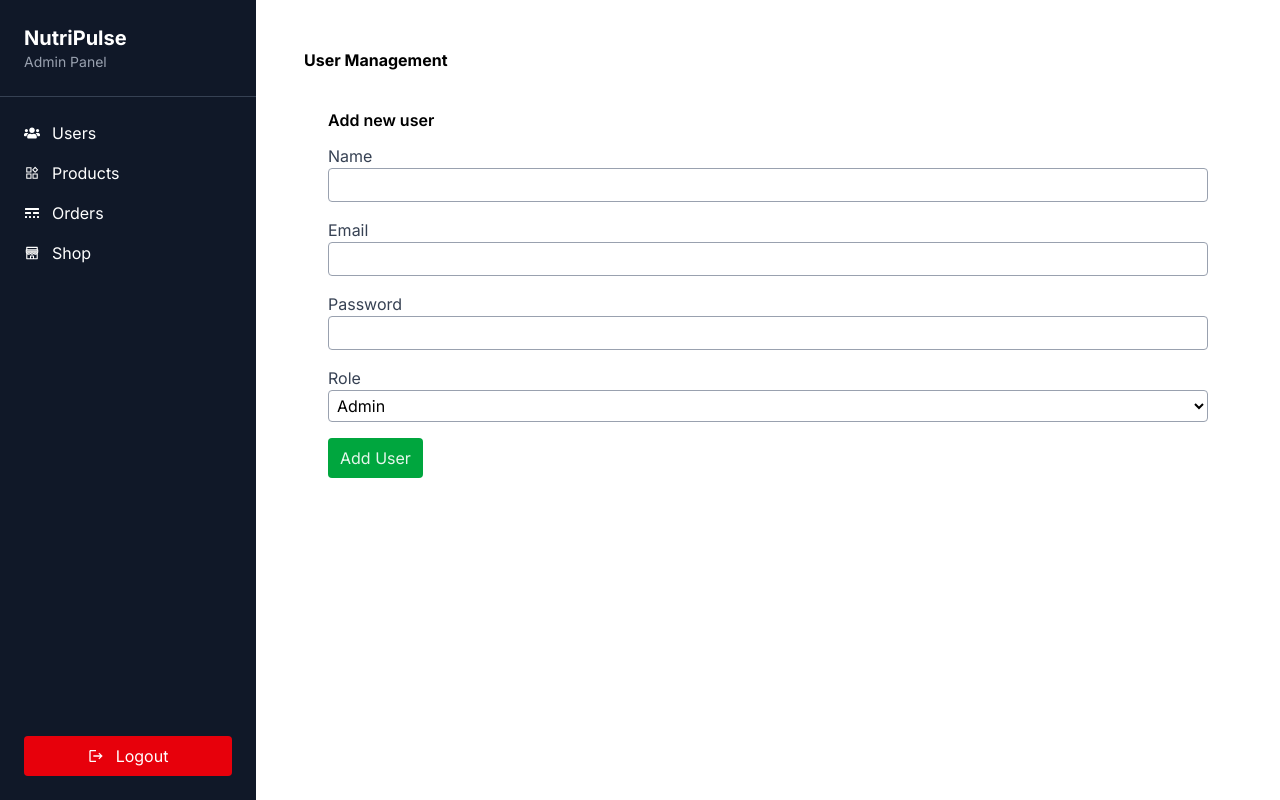
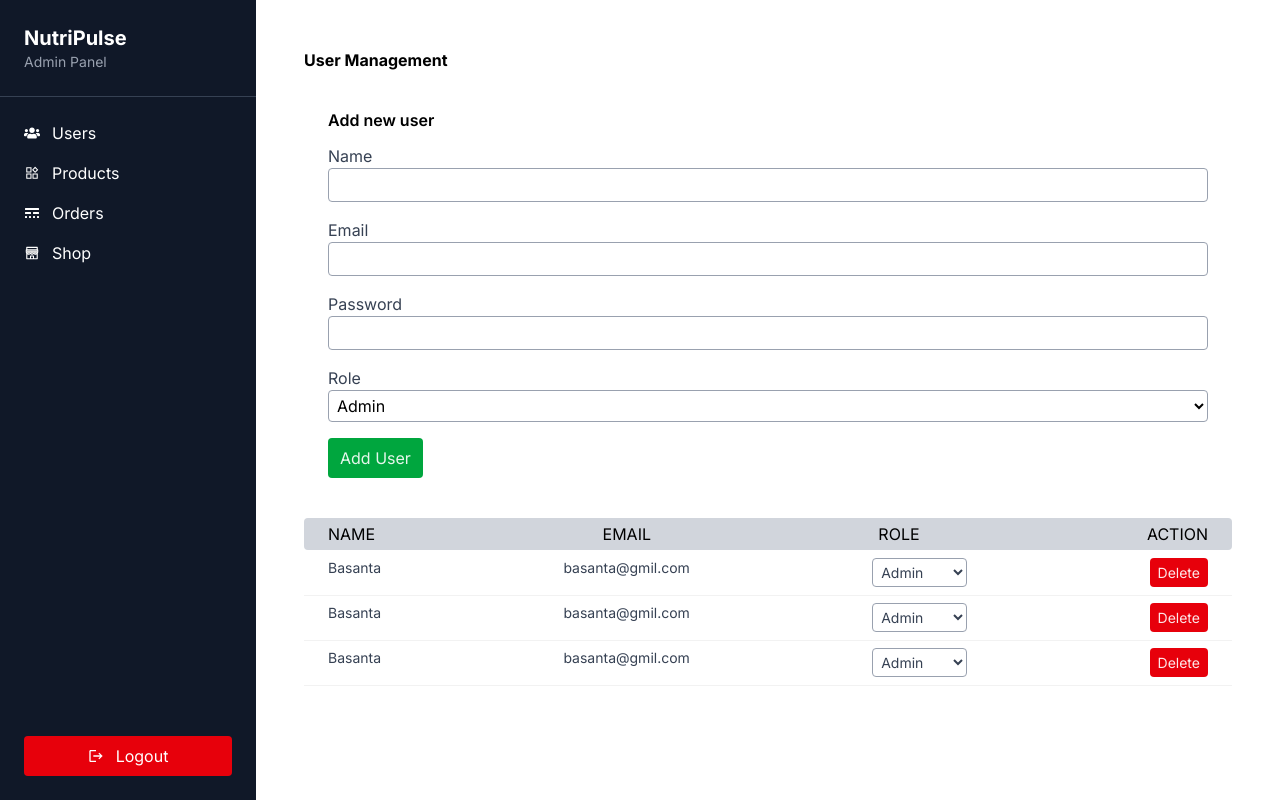
Before and after one commit to Itsme-Mingmar/E-commerce-, a React app in the folder frontend/: page /admin/user in a window 1280 px wide. Built offline with nearby package versions, Linux system fonts and the light colour scheme; the HTML template or start-up script is replaced by a standard one.

Commit message:
complete user management page of admin panel

```diff
--- a/frontend/src/components/Admin/AdminLayout.jsx
+++ b/frontend/src/components/Admin/AdminLayout.jsx
@@ -43,7 +43,7 @@ const AdminLayout = () => {
         <div className="flex items-center justify-between px-6 py-6 border-b border-gray-700">
           <div>
             <Link to="/" className="text-xl font-bold">NutriPulse</Link>
-            <p className="text-sm text-gray-400">Admin Panel</p>
+            <Link to="/admin" className=" block text-sm text-gray-400">Admin Panel</Link>
           </div>
 
           {/* Close button (mobile only) */}
--- a/frontend/src/pages/UserManagement.jsx
+++ b/frontend/src/pages/UserManagement.jsx
@@ -1,11 +1,31 @@
 import React, { useState } from 'react'
 
 const UserManagement = () => {
+    const [demoData, setDemoData] = useState([
+        {
+            _id: 1,
+            name: "Basanta",
+            email: "basanta@gmil.com",
+            role: "Admin"
+        },
+        {
+            _id: 2,
+            name: "Basanta",
+            email: "basanta@gmil.com",
+            role: "Admin"
+        },
+        {
+            _id: 3,
+            name: "Basanta",
+            email: "basanta@gmil.com",
+            role: "Admin"
+        },
+    ])
     const [userData, setUserData] = useState({
         name: "",
         email: "",
         password: "",
-        role: ""
+        role: "Customer"
     })
     const handleInput = (e) => {
         setUserData({
@@ -13,9 +33,26 @@ const UserManagement = () => {
             [e.target.name]: e.target.value
         })
     }
-    const handleSubmit = () => {
+    const handleSubmit = (e) => {
+        e.preventDefault();
+        const newData = {
+            _id: Date.now(),
+            name: userData.name,
+            email: userData.email,
+            role: userData.role
+        }
+        setDemoData([...demoData, newData])
+        setUserData({ name: "", email: "", password: "", role: "Customer" });
         // ....
     }
+    const updateRoleData =(id, value)=>{
+        { setDemoData(demoData.map((data)=>
+            data._id == id ? {...data, role : value}: data
+        ))}
+    }
+    const deleteUser = (id) => {
+    setDemoData(demoData.filter(u => u._id !== id));
+  };
     return (
         <div className='container min-h-screen w-full p-6 md:p-12'>
             <h1 className='font-bold'>User Management</h1>
@@ -50,14 +87,38 @@ const UserManagement = () => {
                         className='w-full border rounded border-gray-400 p-1 mb-4'
                     />
                     <label className='text-gray-700 block' >Role</label>
-                    <select className='border border-gray-400 rounded p-1 w-full'>
-                        <option value={userData.role} onSelect={handleInput}>Admin</option>
-                        <option value={userData.role} onSelect={handleInput}>Customer</option>
+                    <select value={userData.role} onChange={handleInput} className='border border-gray-400 rounded p-1 w-full'>
+                        <option value="admin" >Admin</option>
+                        <option value="customer">Customer</option>
                     </select>
                     <button type='submit' className='px-3 py-2 bg-green-600 hover:bg-green-700 rounded my-4 text-white/90 cursor-pointer'>Add User</button>
                 </form>
             </div>
             {/* users */}
+            <div>
+                <div className='flex justify-between bg-gray-300 rounded py-1 px-6'>
+                    <p>NAME</p>
+                    <p>EMAIL</p>
+                    <p>ROLE</p>
+                    <p>ACTION</p>
+                </div>
+                {demoData.length > 0 ?
+                    demoData.map((data) => (
+                            <div key={data._id} className='text-sm text-gray-700 flex justify-between shadow-2xs py-2 px-6'>
+                                <p >{data.name}</p>
+                                <p>{data.email}</p>
+                                <select value={data.role} onChange={(e) => updateRoleData(data._id, e.target.value)} className='border border-gray-400 rounded p-1'>
+                                    <option value="admin" >Admin</option>
+                                    <option value="customer" >Customer</option>
+                                </select>
+                                <button onClick={()=>deleteUser(data._id)} className='px-2 py-1 rounded bg-red-600 cursor-pointer text-white/90 '>Delete</button>
+                            </div>
+                        )
+                    ): (
+                        <p>There is no user</p>
+                    )
+                }
+            </div>
 
         </div>
     )
--- /dev/null
+++ b/package.json
@@ -0,0 +1,5 @@
+{
+  "devDependencies": {
+    "baseline-browser-mapping": "^2.9.14"
+  }
+}
```
Also changed, not shown: 1 other file (tests, documents, lock files or other folders).
